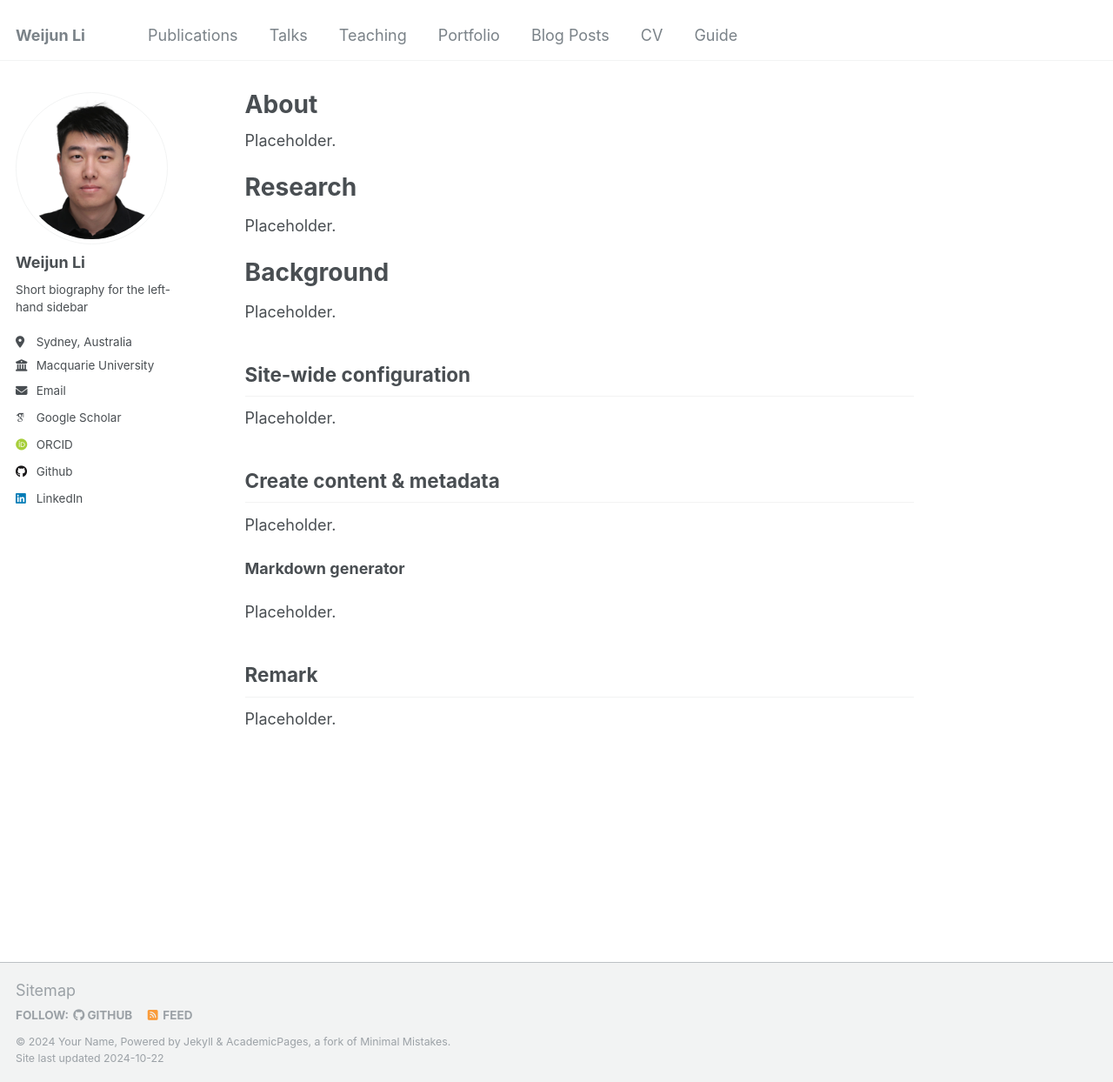
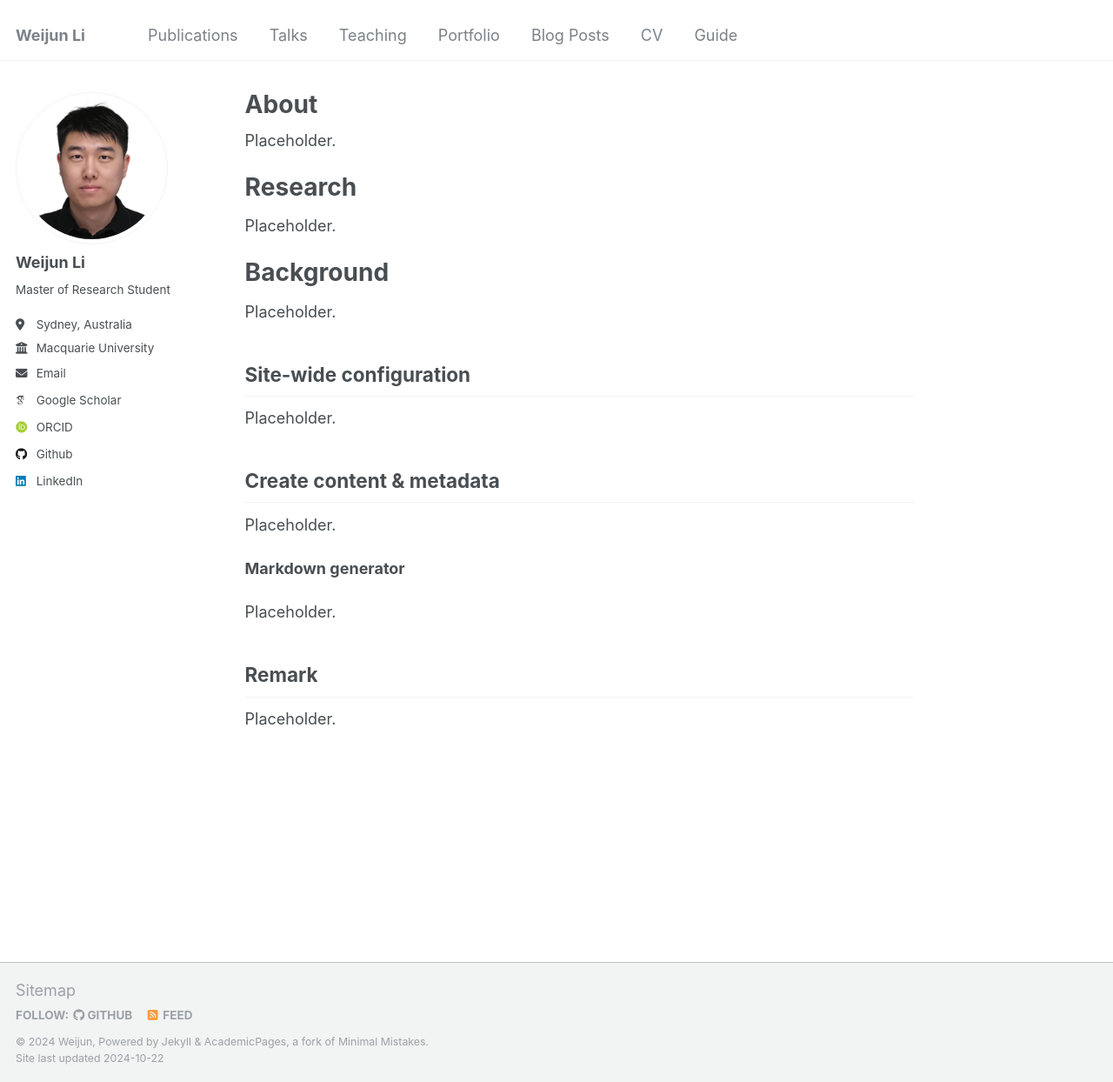
Before and after one commit to weijun-l/weijun-l.github.io, a Jekyll site: the page built from _pages/about.md, in a window 1280 px wide and 1244 px high. Shown: the whole window at 87% size. Built offline with Jekyll 4.4.1, drawn with Linux system fonts in a browser that asks for light colours; some web fonts are replaced.

Commit message:
updata profile

```diff
--- a/_config.yml
+++ b/_config.yml
@@ -10,8 +10,8 @@
 locale                   : "en-US"
 title                    : "Weijun Li"
 title_separator          : "-"
-name                     : &name "Your Name"
-description              : &description "personal description"
+name                     : &name "Weijun"
+description              : &description "Master of Research Student"
 url                      : https://weijun-l.github.io/ # the base hostname & protocol for your site e.g. "https://mmistakes.github.io"
 baseurl                  : "" # the subpath of your site, e.g. "/blog"
 repository               : "weijun-l/weijun-l.github.io/"
@@ -24,7 +24,7 @@ author:
   avatar           : "profile.png"
   name             : "Weijun Li"
   pronouns         : # example: "she/her"
-  bio              : "Short biography for the left-hand sidebar"
+  bio              : "Master of Research Student"
   location         : "Sydney, Australia"
   employer         : "Macquarie University"
   uri              : # URL
```
